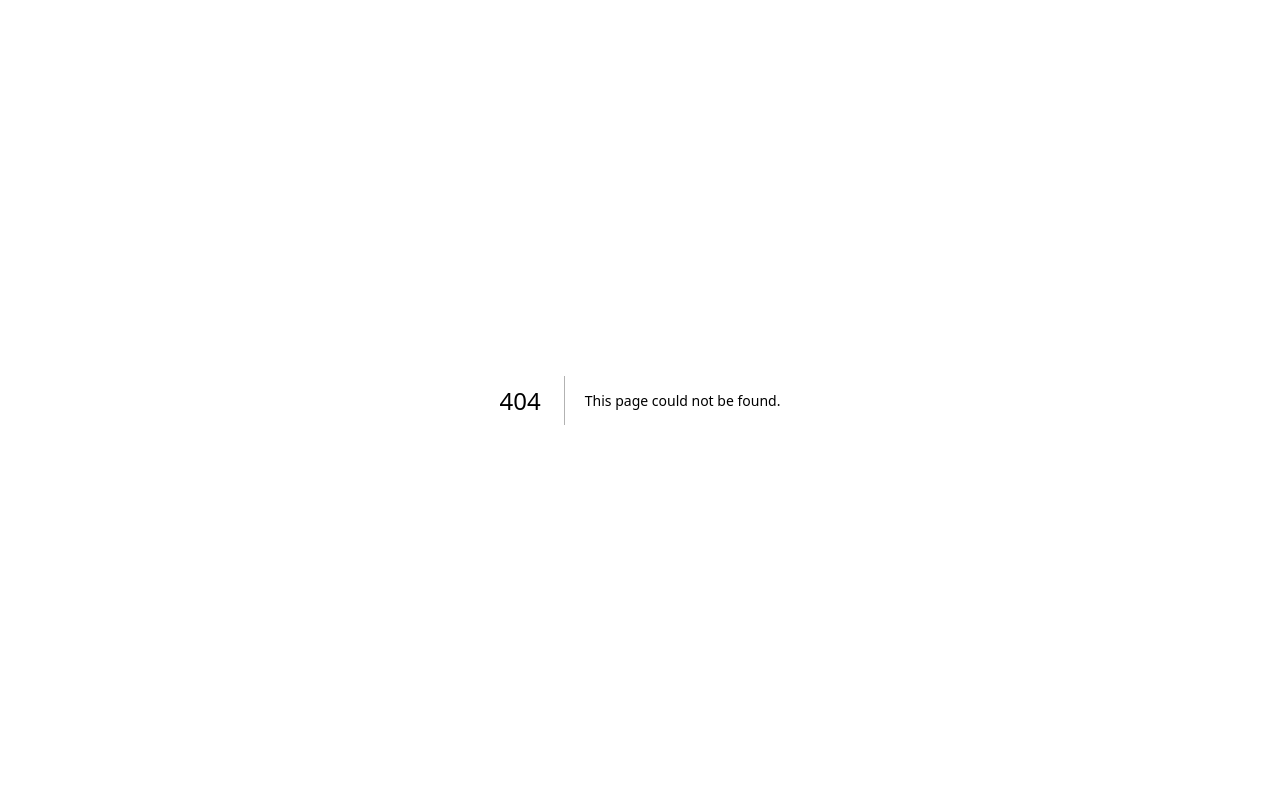
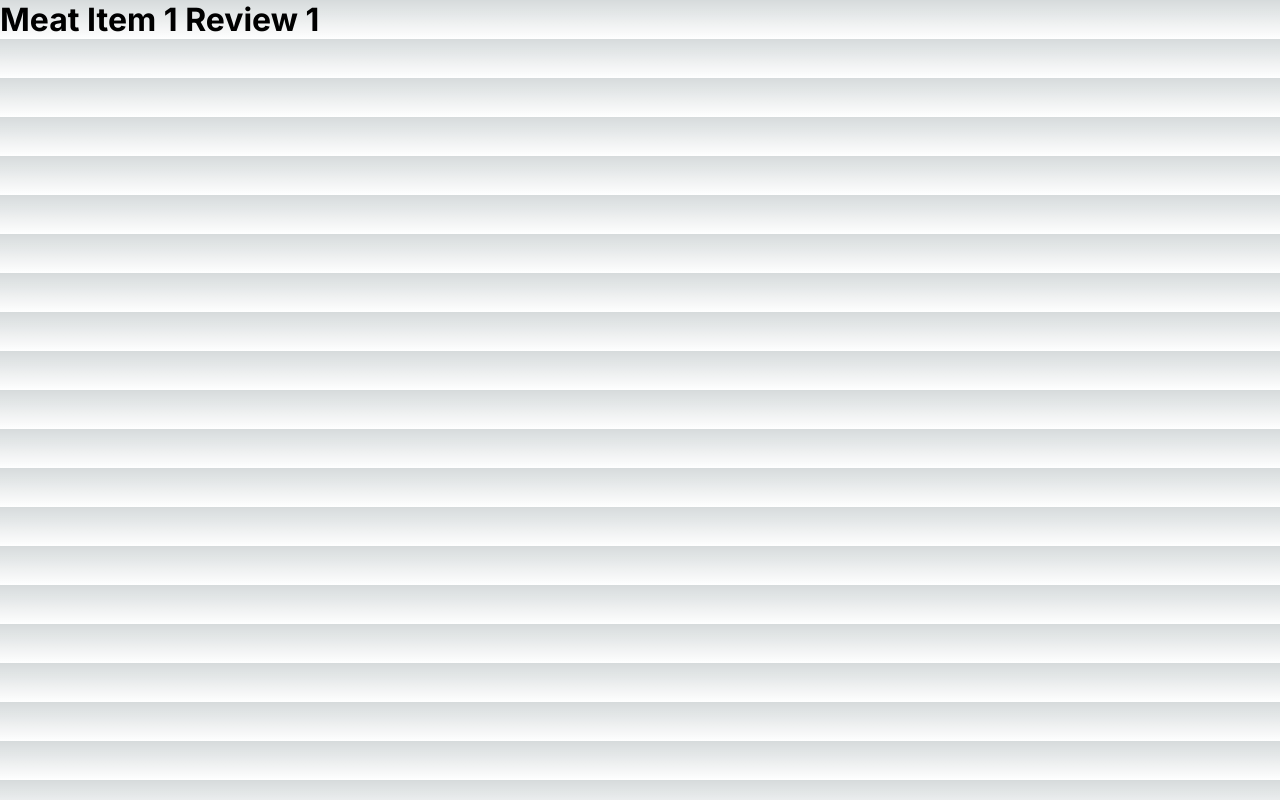
Before and after one commit to sayanthahansaka/nextjs-beginner, a Next.js app: page /Produts/meate/1/review/1 in a window 1280 px wide. Before the commit this address had no page. Built offline with nearby package versions, Linux system fonts and the light colour scheme.

Commit message:
Nested Dynamic Routes useing params

```diff
--- /dev/null
+++ b/src/app/Produts/meate/[id]/review/[rwid]/page.jsx
@@ -0,0 +1,11 @@
+import React from 'react'
+
+const page = ({params}) => {
+  return (
+    <div>
+      <h1>Meat Item {params.id} Review {params.rwid}</h1>
+    </div>
+  )
+}
+
+export default page
```
